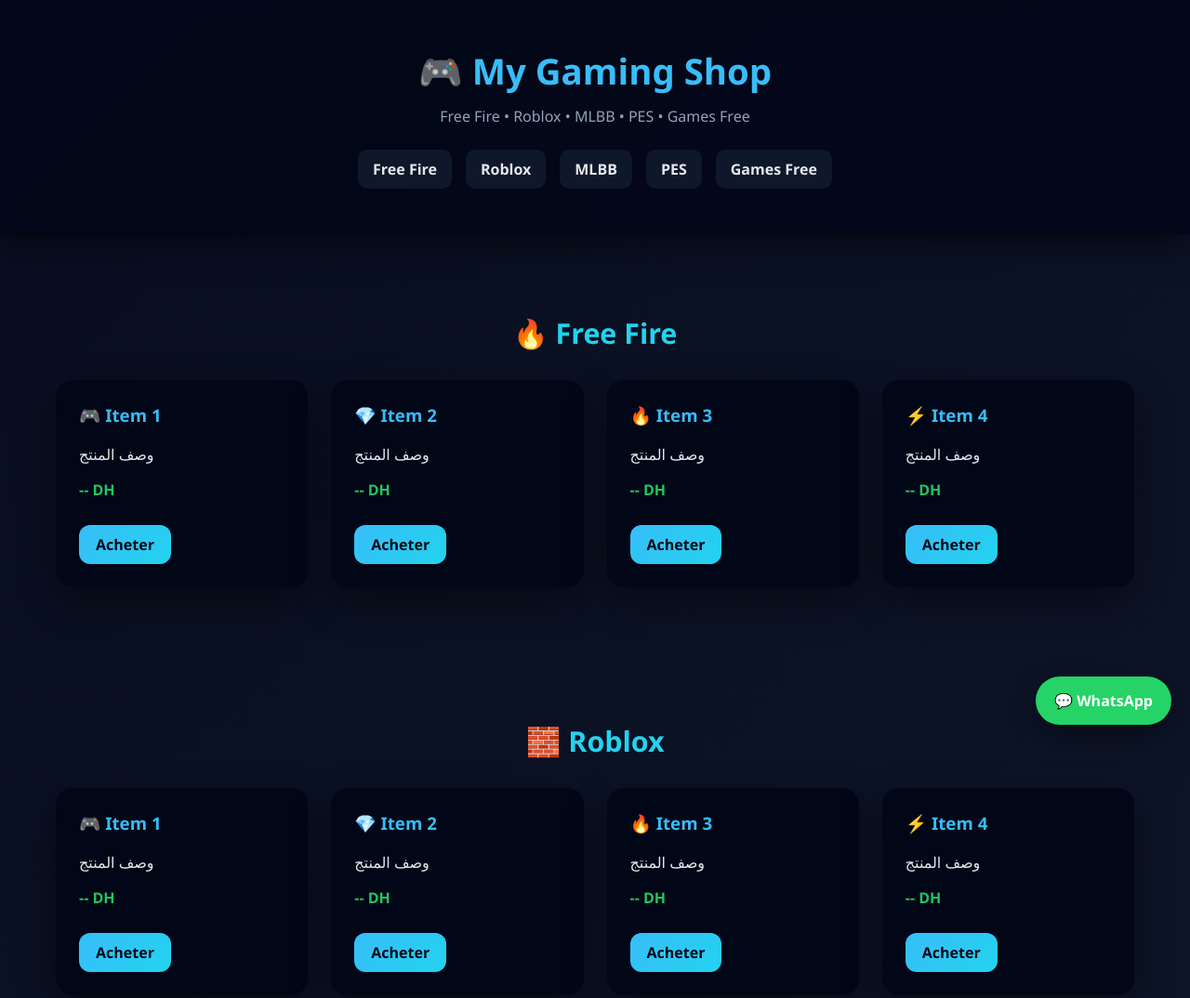
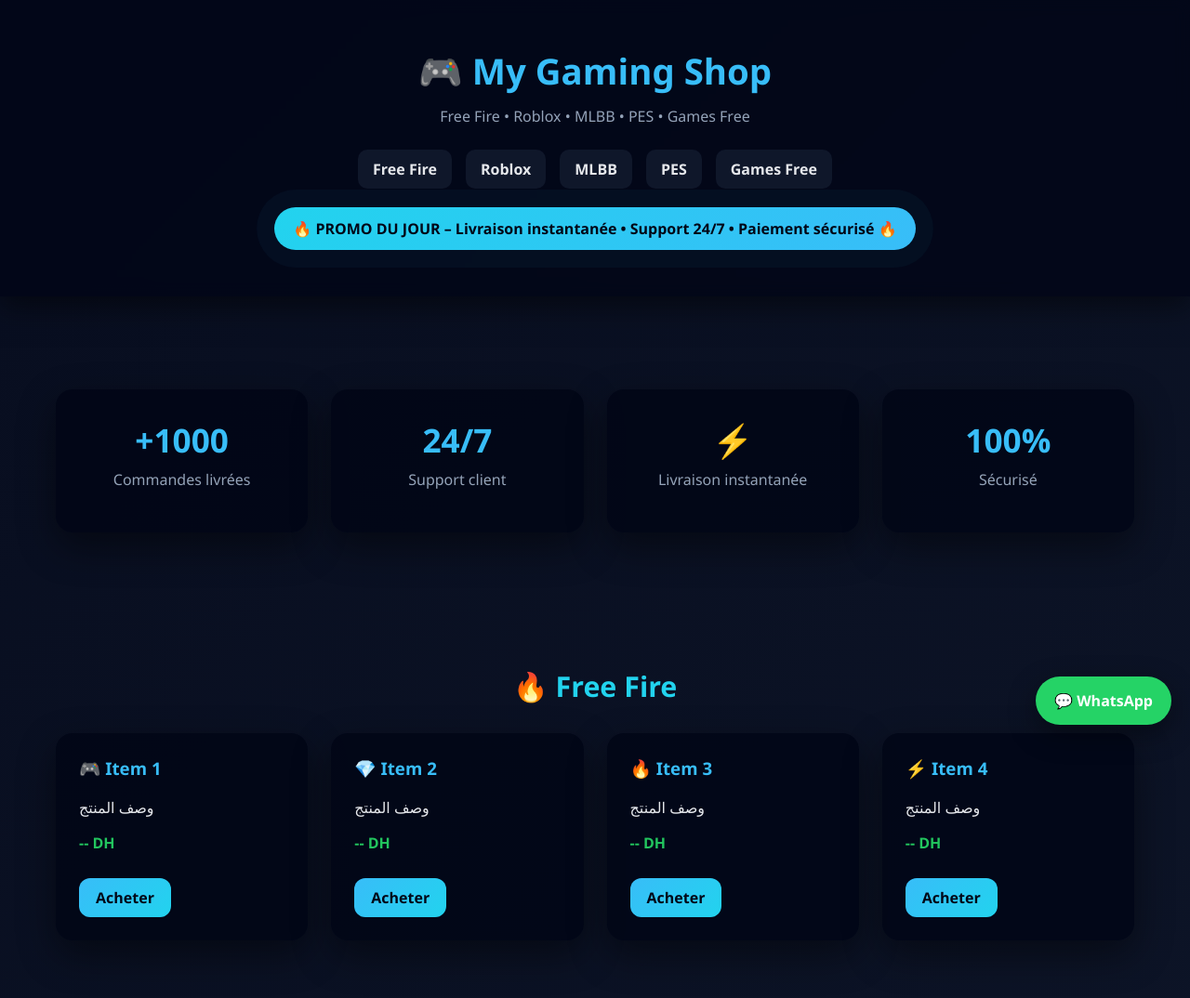
Before and after one commit to op-alix/sitewebshop, a plain HTML site: page index.html in a window 1280 px wide. Shown: the top 1074 px of the page at 93% size. Drawn offline with Linux system fonts and the light colour scheme.

Commit message:
Update index.html

```diff
--- a/index.html
+++ b/index.html
@@ -155,6 +155,49 @@
       font-weight: bold;
       box-shadow: 0 10px 30px rgba(0,0,0,.4);
     }
+
+    .promo{
+      margin-top:20px;
+      padding:12px 20px;
+      display:inline-block;
+      border-radius:999px;
+      font-weight:700;
+      background:linear-gradient(135deg,#22d3ee,#38bdf8);
+      color:#020617;
+      animation:pulse 2s infinite;
+    }
+
+    @keyframes pulse{
+      0%{box-shadow:0 0 0 0 rgba(56,189,248,.7)}
+      70%{box-shadow:0 0 0 20px rgba(56,189,248,0)}
+      100%{box-shadow:0 0 0 0 rgba(56,189,248,0)}
+    }
+
+    .stats{
+      display:grid;
+      grid-template-columns:repeat(auto-fit,minmax(200px,1fr));
+      gap:25px;
+      text-align:center;
+      margin-top:40px;
+    }
+
+    .stat{
+      background:rgba(2,6,23,0.9);
+      padding:30px 20px;
+      border-radius:18px;
+      box-shadow:0 15px 40px rgba(0,0,0,.45);
+    }
+
+    .stat h3{
+      font-size:2.2rem;
+      margin:0;
+      color:#38bdf8;
+    }
+
+    .stat p{
+      margin-top:8px;
+      color:#94a3b8;
+    }
   </style>
 </head>
 <body>
@@ -169,9 +212,19 @@
     <a href="#pes">PES</a>
     <a href="#free">Games Free</a>
   </nav>
+  <div class="promo">
+    🔥 PROMO DU JOUR – Livraison instantanée • Support 24/7 • Paiement sécurisé 🔥
+  </div>
 </header>
 
 <!-- FREE FIRE -->
+<section class="stats">
+  <div class="stat"><h3>+1000</h3><p>Commandes livrées</p></div>
+  <div class="stat"><h3>24/7</h3><p>Support client</p></div>
+  <div class="stat"><h3>⚡</h3><p>Livraison instantanée</p></div>
+  <div class="stat"><h3>100%</h3><p>Sécurisé</p></div>
+</section>
+
 <section id="ff">
   <h2>🔥 Free Fire</h2>
   <div class="grid">
```
